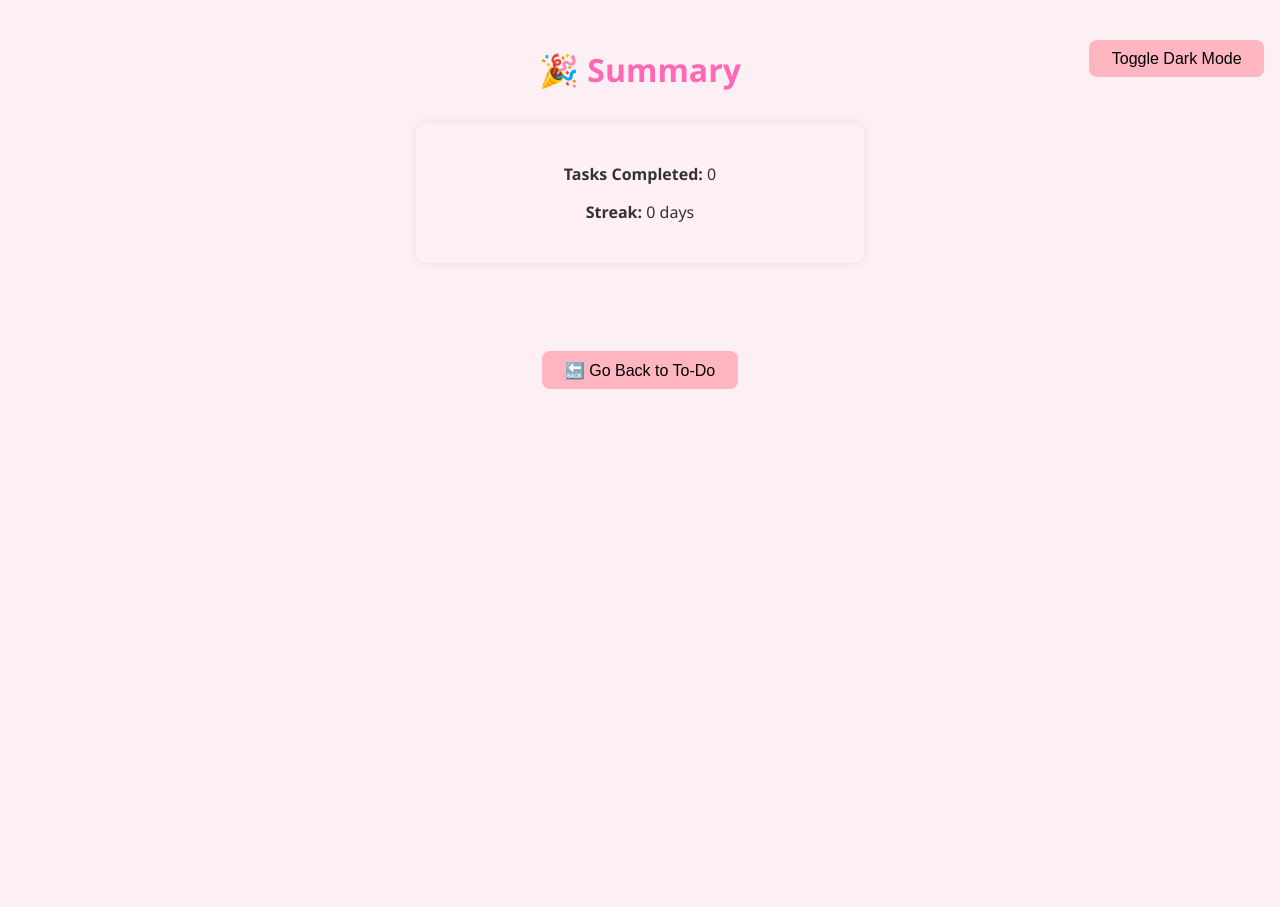
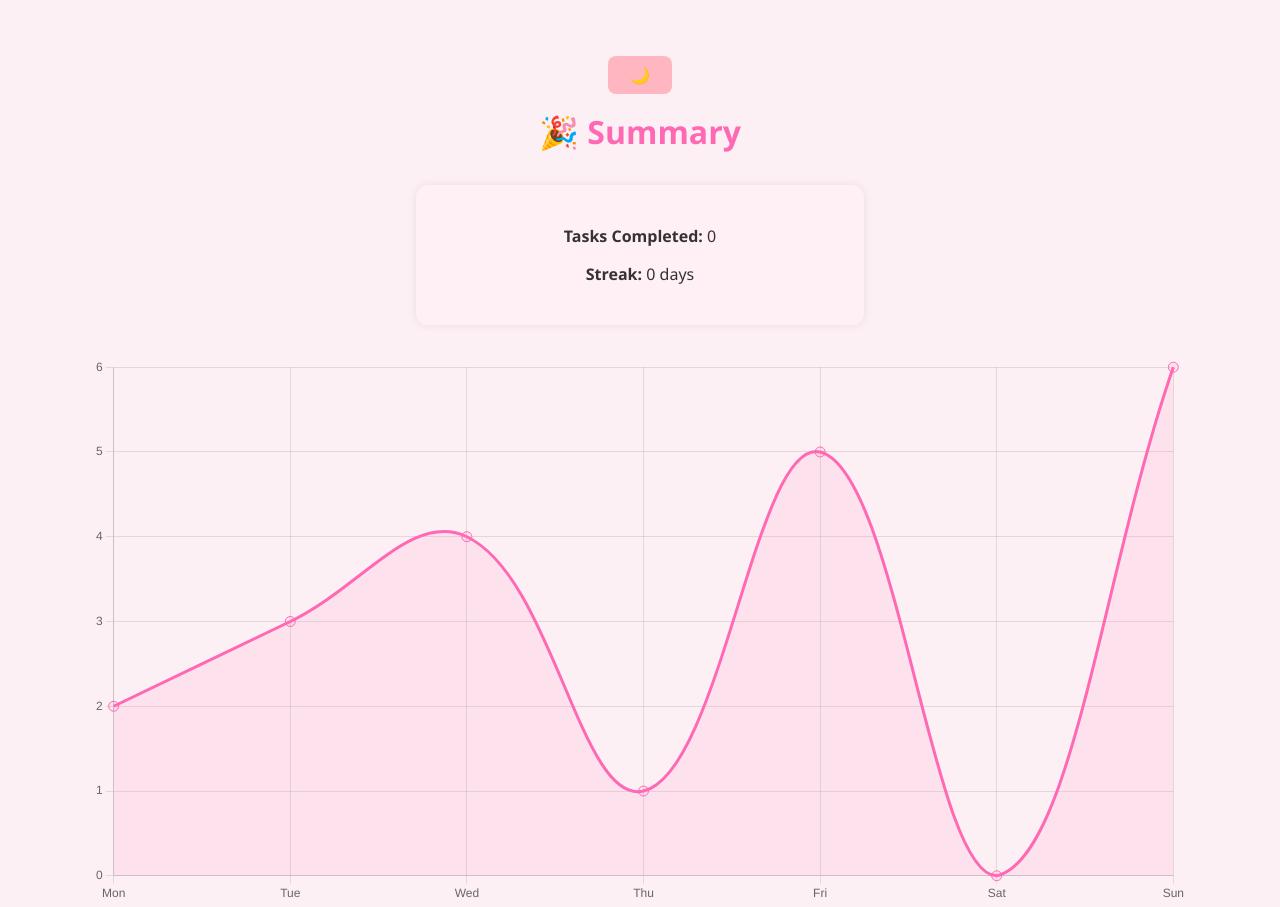
Before and after one commit to shnavivaish/my-todo-app, a plain HTML site: page summary.html in a window 1280 px wide. Shown: the top 907 px of the page. Before the commit the page ends 800 px from the top, so only its background shows below. Drawn offline with nearby package versions, Linux system fonts and the light colour scheme.

Commit message:
add chart to track streak

```diff
--- a/summary.html
+++ b/summary.html
@@ -3,9 +3,9 @@
 <head>
   <meta charset="UTF-8" />
   <title>Summary</title>
+  <meta name="viewport" content="width=device-width, initial-scale=1.0" />
   <script src="https://cdn.jsdelivr.net/npm/canvas-confetti@1.6.0/dist/confetti.browser.min.js"></script>
-  <meta name="viewport" content="width=device-width, initial-scale=1.0" />
-
+  <script src="https://cdn.jsdelivr.net/npm/chart.js"></script> <!-- NEW -->
 
   <style>
     :root {
@@ -120,13 +120,28 @@
     }
 
     #toggle-dark-mode {
+      #toggle-dark-mode {
   position: fixed;
   top: 1rem;
-    right: 1rem;
+  left: 1rem;
   z-index: 1000;
+  background: none;
+  border: none;
+  font-size: 1.5rem;
+  cursor: pointer;
 }
 
-  /* ✅ Responsive tweaks */
+    }
+
+    #progress-chart-container {
+      max-width: 90%;
+      margin: 2rem auto;
+    }
+
+    canvas {
+      max-width: 100%;
+    }
+
     @media (max-width: 600px) {
       body {
         padding: 1rem;
@@ -157,15 +172,21 @@
       }
     }
   </style>
-
 </head>
 <body>
-  <button id="toggle-dark-mode">Toggle Dark Mode</button>
+
+  <button id="toggle-dark-mode">🌙</button>
+
   <h1>🎉 Summary</h1>
 
   <div class="summary-box">
     <p><strong>Tasks Completed:</strong> <span id="completed-count">0</span></p>
     <p><strong>Streak:</strong> <span id="streak-count">0</span> days</p>
+  </div>
+
+  <!-- 🆕 Progress Chart -->
+  <div id="progress-chart-container">
+    <canvas id="progressChart"></canvas>
   </div>
 
   <div id="calendar"></div>
@@ -174,7 +195,6 @@
     <button>🔙 Go Back to To-Do</button>
   </a>
 
-  <script type="module" src="summary.js"></script>
   <script>
     document.getElementById('completed-count').textContent =
       localStorage.getItem('totalCompleted') || '0';
@@ -192,19 +212,69 @@
     }
 
     // 🌙 Dark Mode toggle
+
   const toggleBtn = document.getElementById("toggle-dark-mode");
+
+  function updateToggleIcon(isDark) {
+    toggleBtn.textContent = isDark ? "☀️" : "🌙";
+  }
+
+  // Initial load
+  const savedMode = localStorage.getItem("summaryDarkMode");
+  if (savedMode === "on") {
+    document.body.classList.add("dark-mode");
+    updateToggleIcon(true);
+  } else {
+    updateToggleIcon(false);
+  }
+
   toggleBtn.addEventListener("click", () => {
-    document.body.classList.toggle("dark-mode");
-    localStorage.setItem(
-      "summaryDarkMode",
-      document.body.classList.contains("dark-mode") ? "on" : "off"
-    );
+    const isDark = document.body.classList.toggle("dark-mode");
+    localStorage.setItem("summaryDarkMode", isDark ? "on" : "off");
+    updateToggleIcon(isDark);
   });
+
+
 
     window.addEventListener("DOMContentLoaded", () => {
       if (localStorage.getItem("summaryDarkMode") === "on") {
         document.body.classList.add("dark-mode");
       }
+
+      // 🆕 Progress Chart Logic
+      const ctx = document.getElementById('progressChart').getContext('2d');
+
+      // Example dummy data for 7 days – you can link to real data if needed
+      const dailyCompletions = JSON.parse(localStorage.getItem("taskHistory")) || [2, 3, 4, 1, 5, 0, 6];
+      const labels = ['Mon', 'Tue', 'Wed', 'Thu', 'Fri', 'Sat', 'Sun'];
+
+      new Chart(ctx, {
+        type: 'line',
+        data: {
+          labels: labels,
+          datasets: [{
+            label: 'Tasks Completed',
+            data: dailyCompletions,
+            borderColor: '#ff69b4',
+            backgroundColor: 'rgba(255, 105, 180, 0.1)',
+            fill: true,
+            tension: 0.4,
+            pointRadius: 5
+          }]
+        },
+        options: {
+          responsive: true,
+          plugins: {
+            legend: { display: false }
+          },
+          scales: {
+            y: {
+              beginAtZero: true,
+              ticks: { stepSize: 1 }
+            }
+          }
+        }
+      });
     });
   </script>
 
```
Lines whose indentation alone changed are shown as unchanged.
